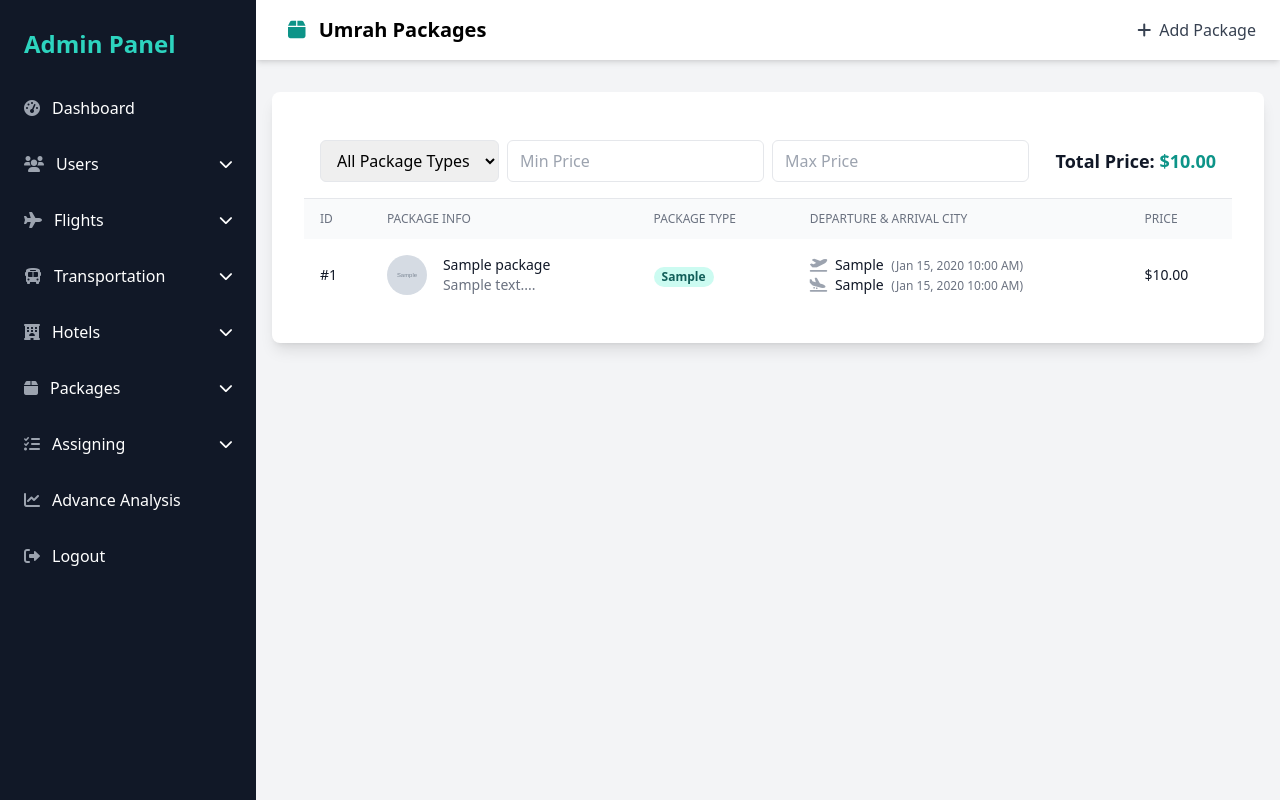
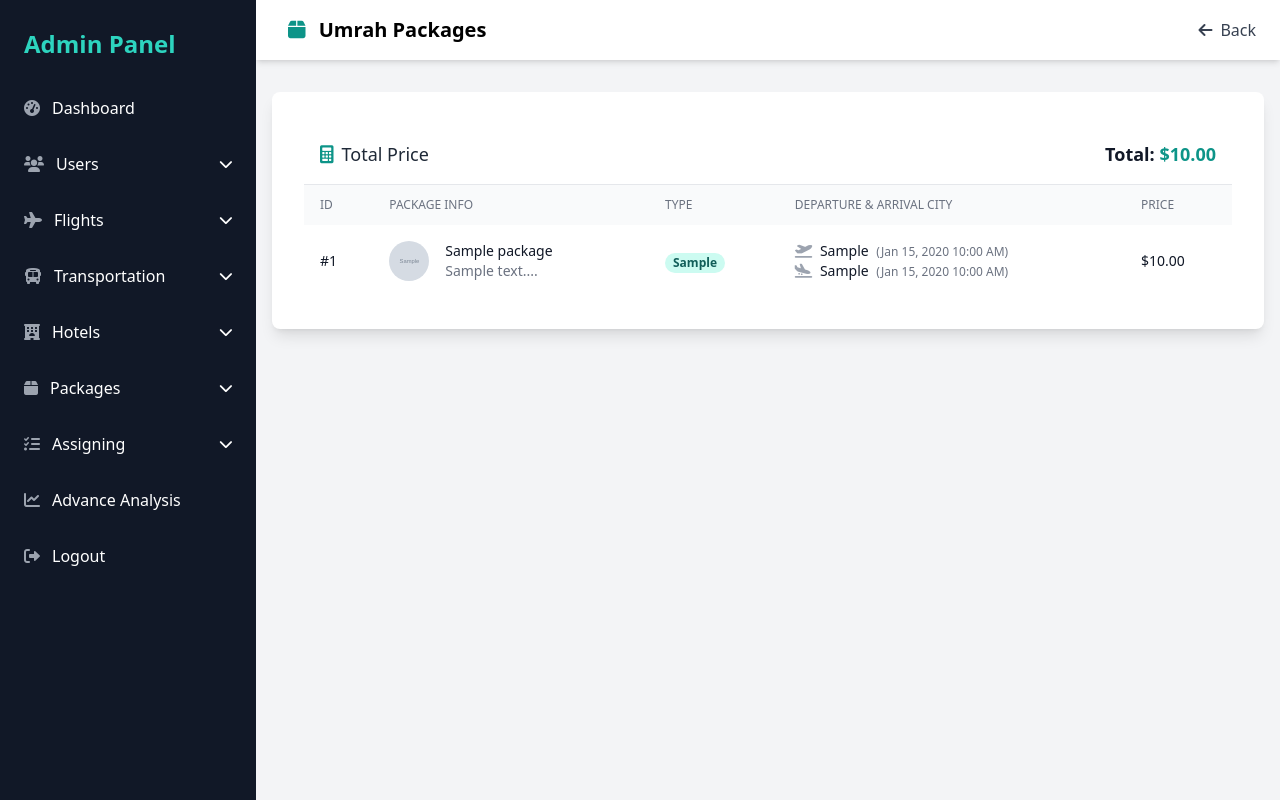
Before and after one commit to UsamaBashir786/Ummrah, a PHP site: page /admin/view-package.php in a window 1280 px wide. Run offline with PHP 8.4, Linux system fonts and the light colour scheme; tables that the repository leaves empty or names only in its code hold one stand-in row (values such as "Sample post"); grey boxes marked "Sample" are stand-in pictures; some libraries are stand-ins or nearby versions.

Commit message:
first commit

```diff
--- a/admin/view-package.php
+++ b/admin/view-package.php
@@ -1,42 +1,12 @@
 <?php
 include 'includes/db-config.php';
 
-// Initialize filters
-$packageTypeFilter = $_GET['package_type'] ?? '';
-$minPriceFilter = $_GET['min_price'] ?? '';
-$maxPriceFilter = $_GET['max_price'] ?? '';
-
-// Build the query dynamically based on filters
-$sql = "SELECT id, title, description, package_type, departure_city, departure_date, departure_time, arrival_city, return_date, return_time, price, package_image FROM packages WHERE 1=1";
-
-if ($packageTypeFilter) {
-  $sql .= " AND package_type = :package_type";
-}
-if ($minPriceFilter !== '') {
-  $sql .= " AND price >= :min_price";
-}
-if ($maxPriceFilter !== '') {
-  $sql .= " AND price <= :max_price";
-}
-
-$stmt = $pdo->prepare($sql);
-
-// Bind parameters
-if ($packageTypeFilter) {
-  $stmt->bindValue(':package_type', $packageTypeFilter);
-}
-if ($minPriceFilter !== '') {
-  $stmt->bindValue(':min_price', $minPriceFilter, PDO::PARAM_INT);
-}
-if ($maxPriceFilter !== '') {
-  $stmt->bindValue(':max_price', $maxPriceFilter, PDO::PARAM_INT);
-}
-
-// Execute the query and fetch results
-$stmt->execute();
+// Fetch all packages from the database
+$sql = "SELECT id, title, description, package_type, departure_city, departure_date, departure_time, arrival_city, return_date, return_time, price, package_image FROM packages";
+$stmt = $pdo->query($sql);
 $packages = $stmt->fetchAll(PDO::FETCH_ASSOC);
 
-// Calculate the total price without discounts
+// Calculate total price
 $totalPrice = 0;
 foreach ($packages as $package) {
   $totalPrice += $package['price'];
@@ -52,6 +22,7 @@ foreach ($packages as $package) {
   <title>Umrah Packages - Detailed View</title>
   <script src="https://cdn.tailwindcss.com"></script>
   <link rel="stylesheet" href="https://cdnjs.cloudflare.com/ajax/libs/font-awesome/6.0.0/css/all.min.css">
+  <script src="https://cdn.jsdelivr.net/npm/sweetalert2@11"></script>
 </head>
 
 <body class="bg-gray-100">
@@ -65,30 +36,23 @@ foreach ($packages as $package) {
           <i class="text-teal-600 fas fa-box mx-2"></i> Umrah Packages
         </h1>
 
-        <!-- Add Package Button -->
+        <!-- Back Button -->
         <a href="add-packages.php" class="flex items-center text-gray-700 hover:text-gray-900">
-          <i class="fas fa-plus mr-2"></i> Add Package
+          <i class="fas fa-arrow-left mr-2"></i> Back
         </a>
       </div>
 
       <div class="overflow-auto container mx-auto px-2 sm:px-4 py-4 sm:py-8">
         <div class="mx-auto bg-white p-4 sm:p-8 rounded-lg shadow-lg">
-          <!-- Filter Form -->
-          <form method="GET" class="p-4 flex flex-col sm:flex-row justify-between items-start sm:items-center border-b space-y-4 sm:space-y-0">
-            <div class="flex flex-wrap gap-2">
-              <select name="package_type" class="border rounded-md px-3 py-2" onchange="this.form.submit()">
-                <option value="">All Package Types</option>
-                <option value="Economy" <?= $packageTypeFilter === 'Economy' ? 'selected' : '' ?>>Economy</option>
-                <option value="Standard" <?= $packageTypeFilter === 'Standard' ? 'selected' : '' ?>>Standard</option>
-                <option value="Premium" <?= $packageTypeFilter === 'Premium' ? 'selected' : '' ?>>Premium</option>
-              </select>
-              <input type="number" name="min_price" placeholder="Min Price" value="<?= htmlspecialchars($minPriceFilter) ?>" class="border rounded-md px-3 py-2" onchange="this.form.submit()">
-              <input type="number" name="max_price" placeholder="Max Price" value="<?= htmlspecialchars($maxPriceFilter) ?>" class="border rounded-md px-3 py-2" onchange="this.form.submit()">
+          <!-- Total Price Section -->
+          <div class="p-4 flex flex-col sm:flex-row justify-between items-start sm:items-center border-b space-y-4 sm:space-y-0">
+            <div class="text-lg font-medium text-gray-800">
+              <i class="fas fa-calculator text-teal-600 mr-2"></i>Total Price
             </div>
             <div class="text-right">
-              <p class="text-lg font-semibold text-gray-900">Total Price: <span class="text-teal-600">$<?= number_format($totalPrice, 2) ?></span></p>
+              <p class="text-lg font-semibold text-gray-900">Total: <span class="text-teal-600">$<?= number_format($totalPrice, 2) ?></span></p>
             </div>
-          </form>
+          </div>
 
           <!-- Table Content -->
           <div class="overflow-x-auto" id="packageTableContainer">
@@ -97,7 +61,7 @@ foreach ($packages as $package) {
                 <tr>
                   <th class="px-4 py-3 text-left text-xs font-medium text-gray-500 uppercase">ID</th>
                   <th class="px-4 py-3 text-left text-xs font-medium text-gray-500 uppercase">Package Info</th>
-                  <th class="px-4 py-3 text-left text-xs font-medium text-gray-500 uppercase">Package Type</th>
+                  <th class="px-4 py-3 text-left text-xs font-medium text-gray-500 uppercase">Type</th>
                   <th class="px-4 py-3 text-left text-xs font-medium text-gray-500 uppercase">Departure & Arrival City</th>
                   <th class="px-4 py-3 text-left text-xs font-medium text-gray-500 uppercase">Price</th>
                 </tr>
```
Also changed, not shown: admin/includes/packages-filter.php (added).
